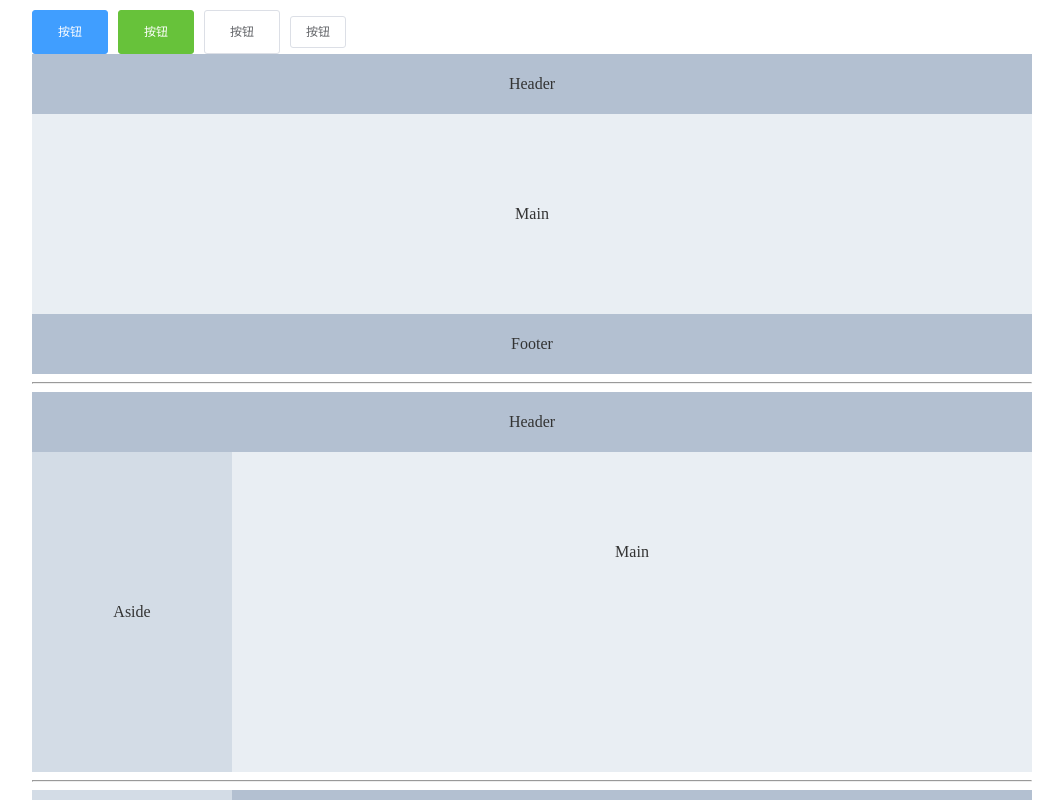
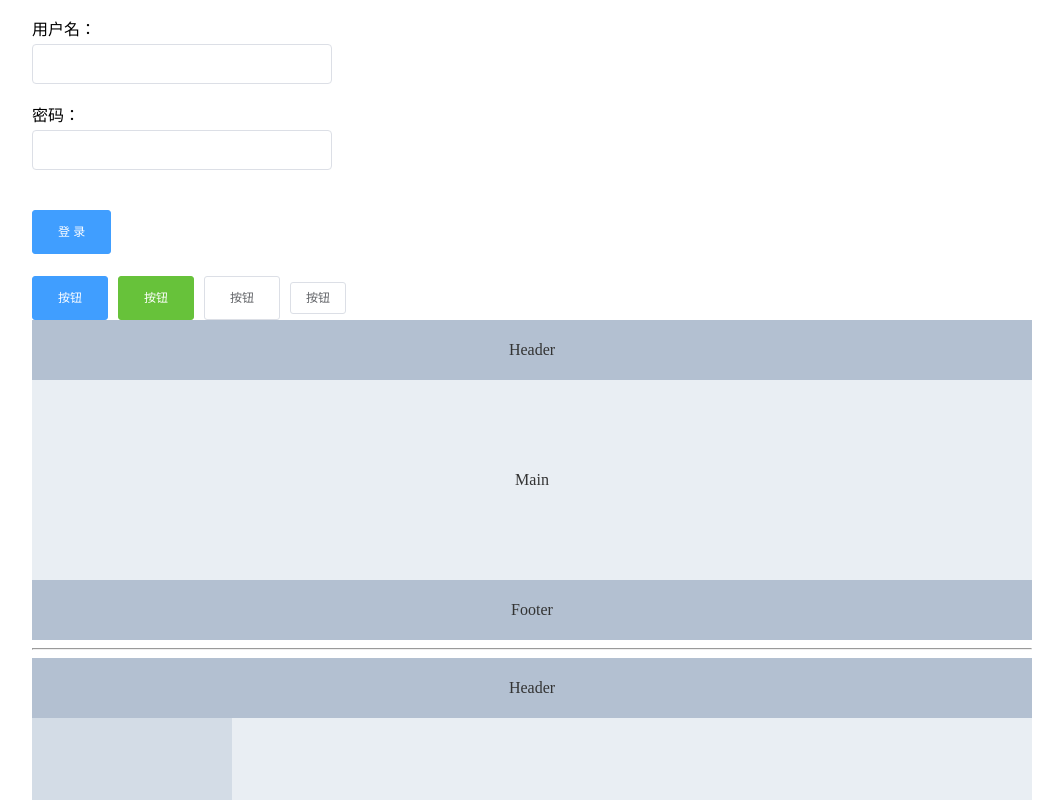
Before and after one commit to up-shang/element-shangs, a Vue app: page / in a window 1280 px wide. Shown: the top 800 px of the page, without its empty margins (108-1171 px from the left). Built offline with nearby package versions, Linux system fonts and the light colour scheme.

Commit message:
feat: 增加form

```diff
--- a/package.json
+++ b/package.json
@@ -9,6 +9,8 @@
     "test": "jest"
   },
   "dependencies": {
+    "async-validator": "^4.2.5",
+    "mitt": "^3.0.0",
     "sass": "^1.54.9",
     "vue": "^3.2.37"
   },
--- a/src/App.vue
+++ b/src/App.vue
@@ -1,4 +1,18 @@
 <template>
+  <el-form ref="myForm" :model="model" :rules="rules">
+    <el-form-item label="用户名：" prop="username">
+      <el-input v-model="model.username" />
+    </el-form-item>
+    <el-form-item label="密码：" prop="password">
+      <el-input v-model="model.password" type="password" />
+    </el-form-item>
+    <br>
+    <el-form-item>
+      <el-button type="primary" @click="login">
+        登 录
+      </el-button>
+    </el-form-item>
+  </el-form>
   <el-button type="primary">
     按钮
   </el-button>
@@ -39,13 +53,47 @@
   </el-container>
 </template>
 <script setup lang="ts">
+import { ref, reactive } from 'vue'
+import { FormType } from './components/form/type'
+
+const model = reactive({
+  username: "",
+  password: "",
+})
+
+const rules = reactive({
+  username: [
+    {
+      required: true,
+      message: "请输入用户名！",
+    },
+  ],
+  password: [
+    {
+      required: true,
+      message: "请输入密码！",
+    },
+  ],
+})
+
+// 获取表单实例
+const myForm = ref<FormType>()
+const login = () => {
+  myForm.value?.validate((isValid) => {
+    if (isValid) {
+      console.log(model)
+    } else {
+      alert("请正确填写表单！")
+    }
+  })
+}
 </script>
 <style>
+body {
+  width: 1000px;
+  margin: 10px auto;
+}
 
-body{
-  width:1000px;
-  margin:10px auto;
-}
 .el-header,
 .el-footer {
   background-color: #b3c0d1;
@@ -53,25 +101,30 @@ body{
   text-align: center;
   line-height: 60px;
 }
+
 .el-aside {
   background-color: #d3dce6;
   color: #333;
   text-align: center;
   line-height: 200px;
 }
+
 .el-main {
   background-color: #e9eef3;
   color: #333;
   text-align: center;
   line-height: 160px;
 }
-body > .el-container {
+
+body>.el-container {
   margin-bottom: 40px;
 }
+
 .el-container:nth-child(5) .el-aside,
 .el-container:nth-child(6) .el-aside {
   line-height: 260px;
 }
+
 .el-container:nth-child(7) .el-aside {
   line-height: 320px;
 }
--- a/src/components/container/Main.vue
+++ b/src/components/container/Main.vue
@@ -6,7 +6,7 @@
 
 <script lang="ts">
 export default {
-  name:'ElMain'
+  name: 'ElMain'
 }
 </script>
 
@@ -14,6 +14,7 @@ export default {
 </script>
 <style lang="scss">
 @import '../../styles/mixin.scss';
+
 @include b(main) {
   display: block;
   flex: 1;
@@ -22,5 +23,4 @@ export default {
   box-sizing: border-box;
   padding: $--main-padding;
 }
-
 </style>
--- /dev/null
+++ b/src/components/form/Form.vue
@@ -0,0 +1,54 @@
+<template>
+  <div class="el-form">
+    <slot />
+  </div>
+</template>
+<script lang="ts">
+export default {
+  name: 'ElForm'
+}
+</script>
+
+<script setup lang="ts">
+import { PropType, provide } from 'vue'
+import { Rules } from 'async-validator'
+import { ref } from 'vue'
+import { emitter } from '../../emitter'
+import { FormItem, key } from './type'
+
+const props = defineProps({
+  model: { type: Object, required: true },
+  rules: { type: Object as PropType<Rules> }
+})
+
+provide(key, {
+  model: props.model,
+  rules: props.rules
+})
+
+const items = ref<FormItem[]>([])
+
+emitter.on('addFormItem', (item) => { items.value.push(item) })
+
+function validate(cb: (isValid: boolean) => void) {
+  const tasks = items.value.map(item => item.validate())
+  Promise.all(tasks)
+    .then(() => { cb(true) })
+    .catch(() => { cb(false) })
+}
+
+defineExpose({
+  validate
+})
+</script>
+
+<style lang="scss">
+@import '../../styles/mixin';
+
+@include b(form) {
+  margin-top: 20px;
+  box-sizing: border-box;
+  flex-shrink: 0;
+  width: 300px;
+}
+</style>
--- /dev/null
+++ b/src/components/form/FormItem.vue
@@ -0,0 +1,82 @@
+<template>
+  <div class="el-form-item">
+    <label v-if="label">{{ label }}</label>
+    <slot />
+    <p v-if="error" class="error">
+      {{ error }}
+    </p>
+  </div>
+</template>
+<script lang="ts">
+export default {
+  name: 'ElFormItem'
+}
+</script>
+
+<script setup lang="ts">
+import Schema from "async-validator"
+import { onMounted, ref, inject } from "vue"
+import { FormItem, key } from './type';
+import { emitter } from "../../emitter"
+
+interface Props {
+  label?: string,
+  prop?: string
+}
+const props = withDefaults(defineProps<Props>(), { label: '', prop: '' })
+
+const error = ref('')
+
+const formData = inject(key)
+
+const o: FormItem = {
+  validate
+}
+
+defineExpose(o)
+
+onMounted(() => {
+  if (props.prop) {
+    emitter.on('validate', () => {
+      validate()
+    })
+  }
+  emitter.emit('addFormItem', o)
+})
+function validate() {
+  if (formData?.rules === undefined) {
+    return Promise.resolve({ result: true })
+  }
+  const rules = formData.rules[props.prop]
+  const value = formData.model[props.prop]
+  const schema = new Schema({ [props.prop]: rules })
+  return schema.validate({ [props.prop]: value }, (errors) => {
+    if (errors) {
+      error.value = errors[0].message || '校验错误'
+    } else {
+      error.value = ''
+    }
+  })
+}
+</script>
+<style lang="scss">
+@import '../../styles/mixin';
+
+@include b(form-item) {
+  margin-bottom: 22px;
+
+  label {
+    line-height: 1.2;
+    margin-bottom: 5px;
+    display: inline-block;
+  }
+
+  & .el-form-item {
+    margin-bottom: 0;
+  }
+}
+
+.error {
+  color: red;
+}
+</style>
--- /dev/null
+++ b/src/components/form/Input.vue
@@ -0,0 +1,52 @@
+<template>
+  <div>
+    <input :value="modelValue" class="el-input--inner" @input="onInput">
+  </div>
+</template>
+<script lang="ts">
+export default {
+  name: 'ElInput'
+}
+</script>
+<script setup lang="ts">
+import { emitter } from "../../emitter"
+
+defineProps<{
+  modelValue: string
+}>()
+
+const emit = defineEmits<{
+  (e: "update:model-value", value: string): void
+}>()
+
+function onInput(e: Event) {
+  const input = e.target as HTMLInputElement
+  emit("update:model-value", input.value)
+  emitter.emit("validate")
+}
+</script>
+<style lang="scss">
+@import '../../styles/mixin';
+
+@include b(input) {
+
+  @include m(inner) {
+    -webkit-appearance: none;
+    background-color: #fff;
+    background-image: none;
+    border-radius: 4px;
+    border: 1px solid #dcdfe6;
+    box-sizing: border-box;
+    color: #606266;
+    display: inline-block;
+    font-size: inherit;
+    height: 40px;
+    line-height: 40px;
+    outline: 0;
+    padding: 0 15px;
+    transition: border-color .2s cubic-bezier(.645, .045, .355, 1);
+    width: 100%;
+  }
+
+}
+</style>
--- /dev/null
+++ b/src/components/form/index.ts
@@ -0,0 +1,12 @@
+import { App } from 'vue'
+import ElForm from './Form.vue'
+import ElFormItem from './FormItem.vue'
+import ElInput from './Input.vue'
+
+export default {
+  install(app: App) {
+    app.component(ElForm.name, ElForm)
+    app.component(ElFormItem.name, ElFormItem)
+    app.component(ElInput.name, ElInput)
+  }
+}
--- /dev/null
+++ b/src/components/form/type.ts
@@ -0,0 +1,17 @@
+import { InjectionKey } from 'vue'
+import { Rules, Values } from 'async-validator'
+
+export type FormData = {
+  model: Record<string, unknown>,
+  rules?: Rules
+}
+
+export type FormItem = {
+  validate: () => Promise<Values>
+}
+
+export type FormType = {
+  validate: (cb: (isValid: boolean) => void) => void
+}
+
+export const key: InjectionKey<FormData> = Symbol('form-data')
--- /dev/null
+++ b/src/emitter.ts
@@ -0,0 +1,7 @@
+import mitt from "mitt"
+import { FormItem } from "./components/form/type"
+export type Events = {
+  validate: undefined
+  addFormItem: FormItem
+}
+export const emitter = mitt<Events>()
--- a/src/main.ts
+++ b/src/main.ts
@@ -3,8 +3,9 @@ import { createApp } from 'vue'
 import App from './App.vue'
 import ElContainer from './components/container'
 import ElButton from './components/button'
+import ElForm from './components/form'
 const app = createApp(App)
 app.config.globalProperties.$AILEMENTE = {
   size: 'large'
 }
-app.use(ElContainer).use(ElButton).mount('#app')
+app.use(ElContainer).use(ElButton).use(ElForm).mount('#app')
```
Also changed, not shown: 1 other file (tests, documents, lock files or other folders).
